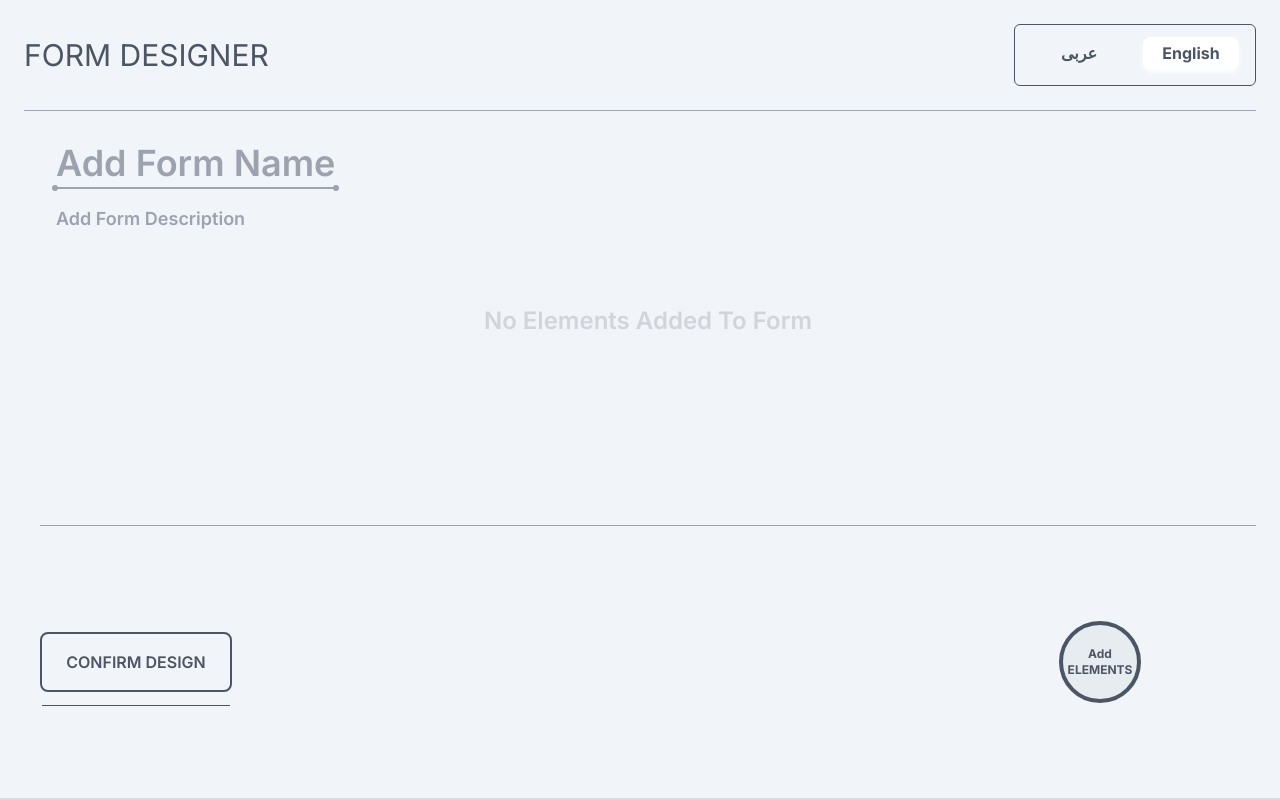
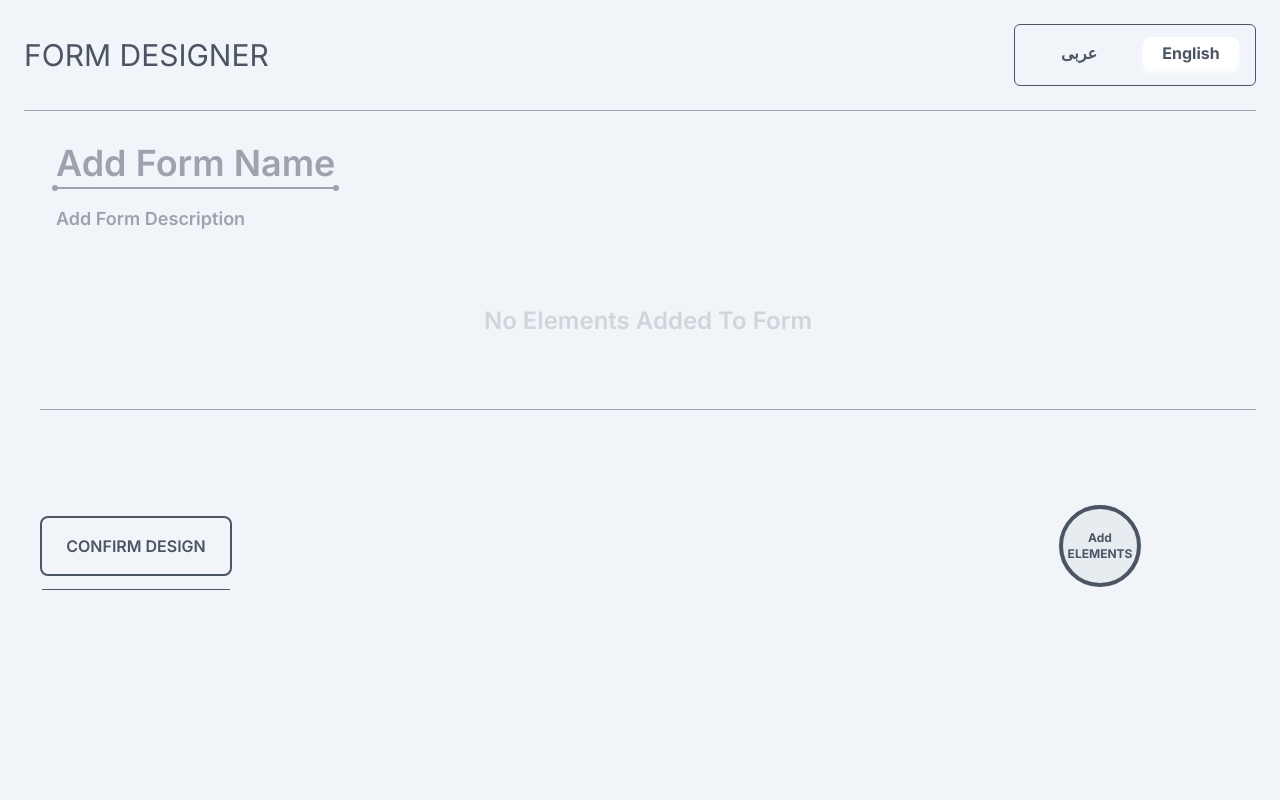
Before and after one commit to atta-hamamah/form-designer, a Next.js app: page / in a window 1280 px wide. Built offline with nearby package versions, Linux system fonts and the light colour scheme.

Commit message:
bg color fixing

```diff
--- a/src/app/globals.css
+++ b/src/app/globals.css
@@ -18,12 +18,7 @@
 
 body {
   color: rgb(var(--foreground-rgb));
-  background: linear-gradient(
-      to bottom,
-      transparent,
-      rgb(var(--background-end-rgb))
-    )
-    rgb(var(--background-start-rgb));
+  background: #f1f5f9
 }
 
 @layer utilities {
--- a/src/app/page.js
+++ b/src/app/page.js
@@ -261,7 +261,7 @@ function FormDesigner() {
             </div>
           </div>
         }
-        <div className={`${user ? 'min-h-[calc(100vh-320px)]' : ' min-h-[calc(100vh-401px)]'} border-b mb-6 border-gray-400  w-full "`}>
+        <div className=' border-b mb-6 border-gray-400  w-full  '>
           <div className=" w-full p-4 pb-0 ">
             <div className=" w-fit ">
               <div
```
